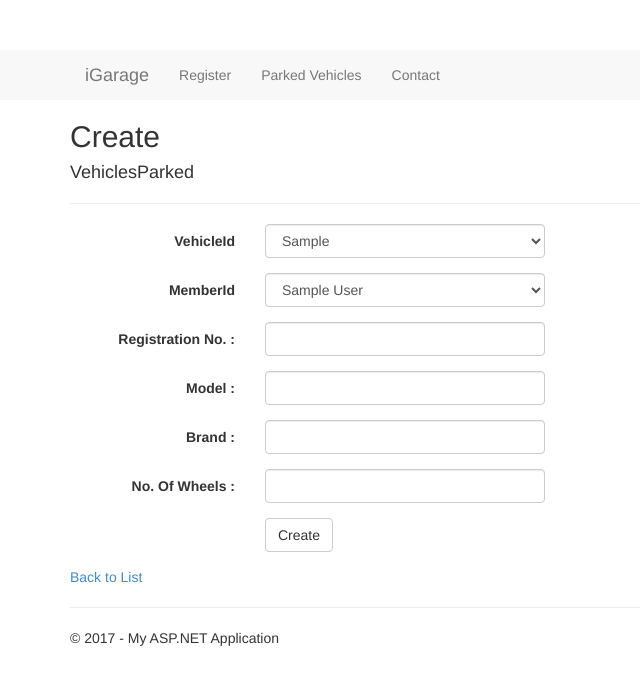
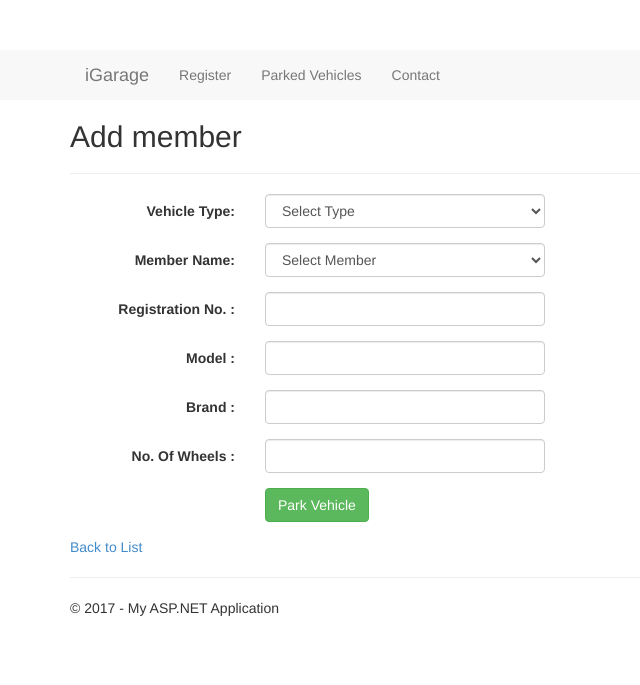
Before and after one commit to irahulksingh/MVC-2.5Gargage, an ASP.NET MVC app: page /VehiclesParkeds/Create in a window 1280 px wide. Shown: the top 685 px of the page, without its empty margins (0-640 px from the left). Run offline with ASP.NET Core 8 and stand-ins for ASP.NET MVC 5, Linux system fonts and the light colour scheme; tables that the repository leaves empty hold one stand-in row (values such as "Sample post"); the project's own start-up code is not run, and a stand-in starts its controllers and pages; some libraries are stand-ins or nearby versions.

Commit message:
Search Done with dropdown

```diff
--- a/MVC-2.5Garage/MVC-2.5Garage/Controllers/VehiclesParkedsController.cs
+++ b/MVC-2.5Garage/MVC-2.5Garage/Controllers/VehiclesParkedsController.cs
@@ -23,19 +23,43 @@ namespace MVC_2._5Garage.Controllers
         // GET: VehiclesParkeds
                      public ActionResult Index(string SearchString, string SearchType)
         {
+            var VehList = new List<string>();
 
-            ViewBag.VehicleId = new SelectList(db.VehiclesType, "Id", "VehicleType");
-            var Vehicles = from v in db.VehiclesParked
-                           select v;
+            var VehQuery = from d in db.VehiclesParked select d.Vehicle.VehicleType;
+
+            VehList.AddRange(VehQuery.Distinct());
+            ViewBag.SearchType = new SelectList(VehList);
+
+            var Vehicles = from v in db.VehiclesParked select v;
+
             if (!string.IsNullOrWhiteSpace(SearchString))
             {
                 Vehicles = Vehicles.Where(s => s.RegNo.Contains(SearchString));
             }
             if (!string.IsNullOrWhiteSpace(SearchType))
             {
-                Vehicles = Vehicles.Where(s => s.VehicleId.ToString().Contains(SearchType));
+                //return View();
+                Vehicles = Vehicles.Where(s => s.Vehicle.VehicleType == SearchType);
             }
+
             return View(Vehicles);
+
+
+            ////ViewBag.VehicleId = new SelectList(db.VehiclesType, "Id", "VehicleType");
+
+
+            ////var Vehicles = from v in db.VehiclesParked
+            ////               select v;
+            ////if (!string.IsNullOrWhiteSpace(SearchString))
+            ////{
+            ////    Vehicles = Vehicles.Where(s => s.RegNo.Contains(SearchString));
+            ////}
+            ////if (!string.IsNullOrWhiteSpace(SearchType))
+            ////{
+            ////    //return View();
+            ////    Vehicles = Vehicles.Where(s => s.VehicleId.ToString().Contains(SearchType));
+            ////}
+            ////return View(Vehicles);
             // orginal code remove top and the string declaration to revert
             //var vehiclesParked = db.VehiclesParked.Include(v => v.Member).Include(v => v.Vehicle);
             //return View(vehiclesParked.ToList());
--- a/MVC-2.5Garage/MVC-2.5Garage/Views/VehiclesParkeds/Create.cshtml
+++ b/MVC-2.5Garage/MVC-2.5Garage/Views/VehiclesParkeds/Create.cshtml
@@ -4,7 +4,7 @@
     ViewBag.Title = "Create";
 }
 
-<h2>Create</h2>
+<h2>Add member</h2>
 
 
 @using (Html.BeginForm())
@@ -12,23 +12,23 @@
     @Html.AntiForgeryToken()
 
     <div class="form-horizontal">
-        <h4>VehiclesParked</h4>
+        @*<h4>VehiclesParked</h4>*@
         <hr />
         @Html.ValidationSummary(true, "", new { @class = "text-danger" })
         <div class="form-group">
-            @Html.LabelFor(model => model.VehicleId, "VehicleId", htmlAttributes: new { @class = "control-label col-md-2" })
+            @Html.LabelFor(model => model.VehicleId, "Vehicle Type:", htmlAttributes: new { @class = "control-label col-md-2" })
             <div class="col-md-10">
-                @Html.DropDownList("VehicleId", null, htmlAttributes: new { @class = "form-control" })
+                @Html.DropDownList("VehicleId", null,"Select Type", htmlAttributes: new { @class = "form-control" })
                 @Html.ValidationMessageFor(model => model.VehicleId, "", new { @class = "text-danger" })
             </div>
         </div>
 
         <div class="form-group">
-            @Html.LabelFor(model => model.MemberId, "MemberId", htmlAttributes: new { @class = "control-label col-md-2" })
+            @Html.LabelFor(model => model.MemberId, "Member Name:", htmlAttributes: new { @class = "control-label col-md-2" })
             <div class="col-md-10">
 
 
-                @Html.DropDownList("MemberId", null, htmlAttributes: new { @class = "form-control" })
+                @Html.DropDownList("MemberId", null,"Select Member", htmlAttributes: new { @class = "form-control" })
                 @Html.ValidationMessageFor(model => model.MemberId, "", new { @class = "text-danger" })
             </div>
         </div>
@@ -83,7 +83,7 @@
 
         <div class="form-group">
             <div class="col-md-offset-2 col-md-10">
-                <input type="submit" value="Create" class="btn btn-default" />
+                <input type="submit" value="Park Vehicle" class="btn btn-success" />
             </div>
         </div>
     </div>
--- a/MVC-2.5Garage/MVC-2.5Garage/Views/VehiclesParkeds/Index.cshtml
+++ b/MVC-2.5Garage/MVC-2.5Garage/Views/VehiclesParkeds/Index.cshtml
@@ -16,7 +16,10 @@
 
     @*Type : @Html.DropDownList("VehicleType", "All");*@
 
-       Type : @Html.TextBox("SearchModel", null, new { @class = "form-control" })
+              Vehicle Type : @Html.DropDownList("SearchType",null,"All", htmlAttributes: new { @class = "form-control" })
+                @*@Html.DropDownList("VehicleId", null, "Select Type", htmlAttributes: new { @class = "form-control" })*@
+
+       @*Type : @Html.TextBox("SearchModel", null, new { @class = "form-control" })*@
 
 
             <input type="submit" value="Search" class="btn btn-info" /></div>}
```
Also changed, not shown: MVC-2.5Garage/MVC-2.5Garage/Views/VehiclesParkeds/Delete.cshtml (+4 -4 lines).
